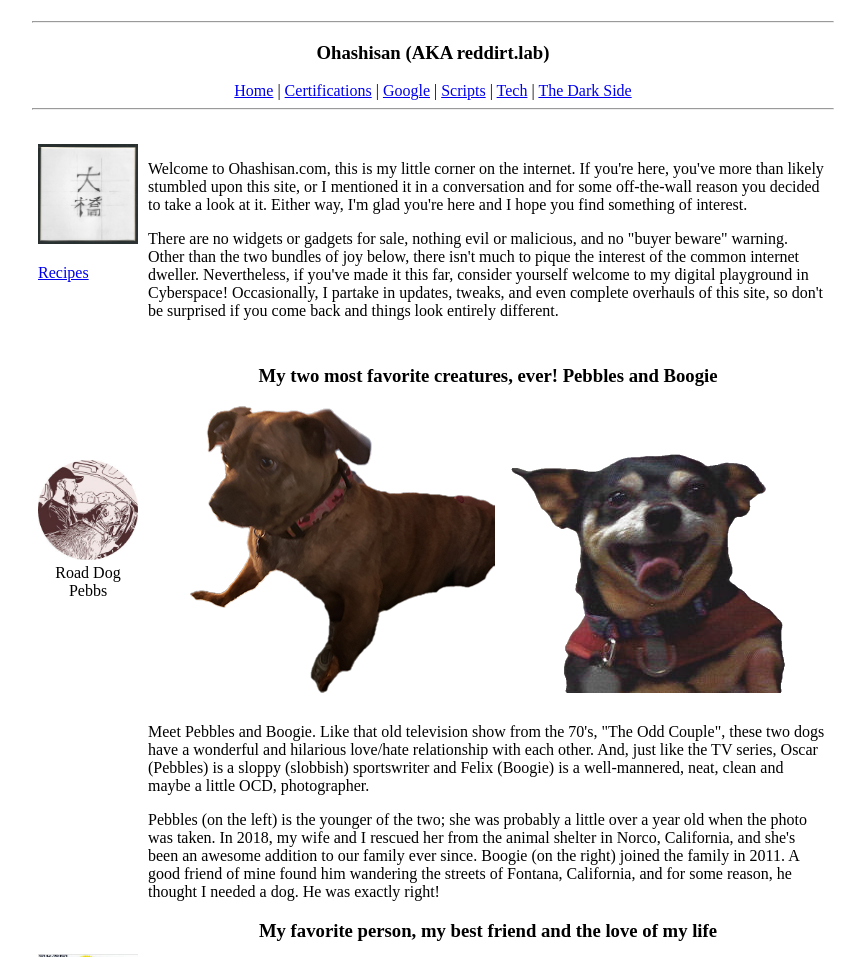
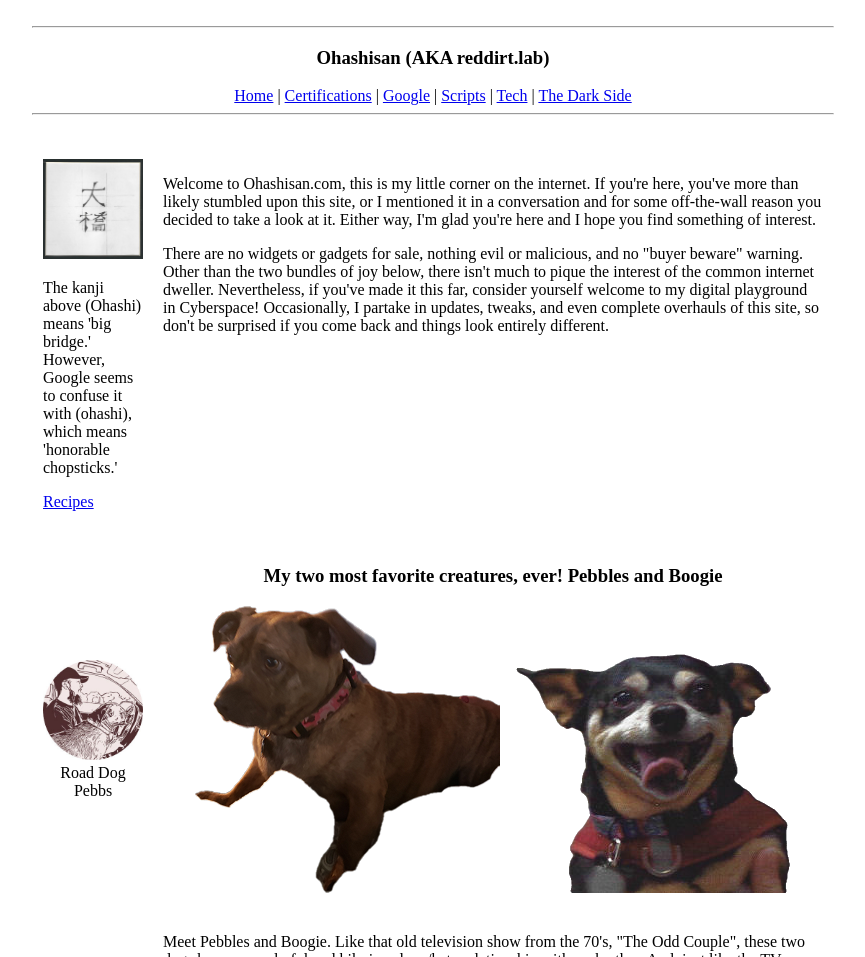
Before and after one commit to 0hashi/ohashisan, a PHP site: page /home.php in a window 1280 px wide. Shown: the top 957 px of the page, without its empty margins (207-1072 px from the left). Run offline with PHP 8.4, Linux system fonts and the light colour scheme.

Commit message:
home.php

```diff
--- a/var/www/html/home.php
+++ b/var/www/html/home.php
@@ -9,7 +9,7 @@ table, th, td {
 }
 
 th, td {
-  padding: 5px;
+  padding: 10px;
 }
 
 table.center {
@@ -37,11 +37,13 @@ table.center {
 		</td>
 	</tr>
 </table>
-<p></p>
+<p>
 <table width="800">
 	<tr>
 		<td valign="top" width="100" colspan="1">
 			<a href="./pics/ohashi.jpg"><img src="./pics/ohashi.jpg" width="100%"></a><p>
+                The kanji above (Ohashi) means 'big bridge.' However, Google seems to confuse it with (ohashi),
+                which means 'honorable chopsticks.'<p>
                         <a href="/recipes/recipes.php">Recipes</a>
 		</td>
 		<td valign="top" colspan="2">
@@ -100,8 +102,8 @@ table.center {
 			dog. He was exactly right!
 		</p>
                 <p>
-                        <center><h3><strong>My favorite person, my best friend and the love of my life</h3><img src="pics/me_and_hope_small.jpg">
-                        <br>Our favorite place, outside of the VFW, is Cellermans (2024).</strong></center><p>
+                        <p style="text-align: center;>"><h3><strong>My favorite person, my best friend and the love of my life</h3><img src="pics/me_and_hope_small.jpg">
+                        <br>Our favorite place, outside of the VFW, is Cellermans (2024).</strong></p>
                         And, last but not least, my amazing wife. Our journey together started in 2015 at the American Legion Post 328 in
                         California. Since then, we've traveled through Arizona and New Mexico, eventually settling in Texas. Like most
                         couples, we've had our ups and downs, our ins and outs, and sometimes our differences. Yet, we've stuck together
```
